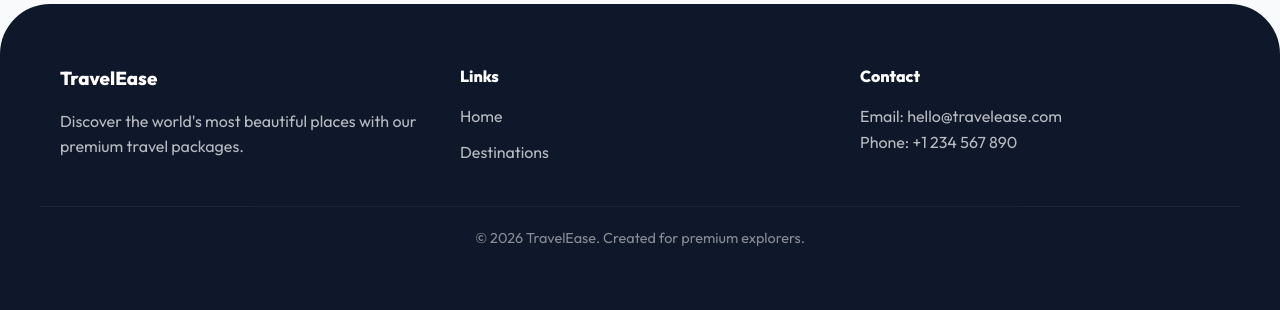
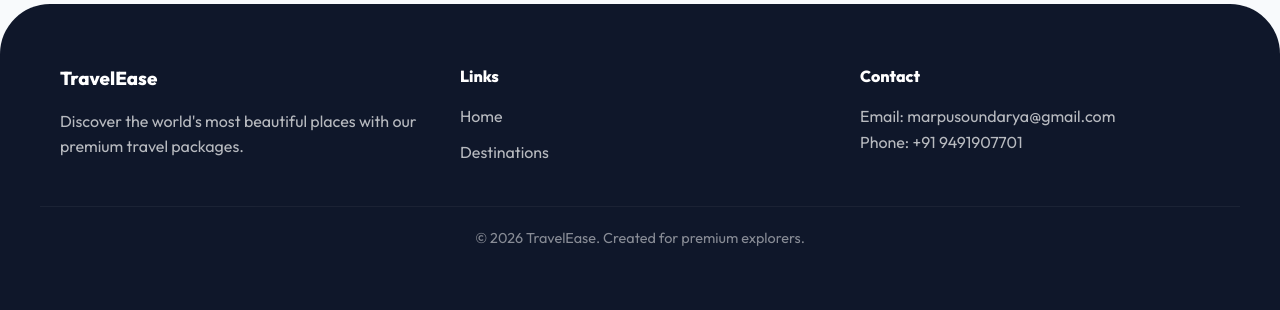
Before and after one commit to Soundaryam94-dev/Travel_website, a Flask app: page /register in a window 1280 px wide. Shown: the part 821-1131 px from the top of the page. Run offline with Flask 3, Linux system fonts and the light colour scheme; parts of the project's set-up code (start-up, migrations or seed data) failed here and were passed over.

Commit message:
Update base.html

```diff
--- a/templates/base.html
+++ b/templates/base.html
@@ -55,8 +55,8 @@
             </div>
             <div>
                 <h4>Contact</h4>
-                <p style="opacity: 0.7; margin-top: 15px;">Email: hello@travelease.com</p>
-                <p style="opacity: 0.7;">Phone: +1 234 567 890</p>
+                <p style="opacity: 0.7; margin-top: 15px;">Email: marpusoundarya@gmail.com</p>
+                <p style="opacity: 0.7;">Phone: +91 9491907701</p>
             </div>
         </div>
         <div class="container" style="margin-top: 40px; border-top: 1px solid rgba(255,255,255,0.1); padding-top: 20px; text-align: center; opacity: 0.5; font-size: 0.9rem;">
```
